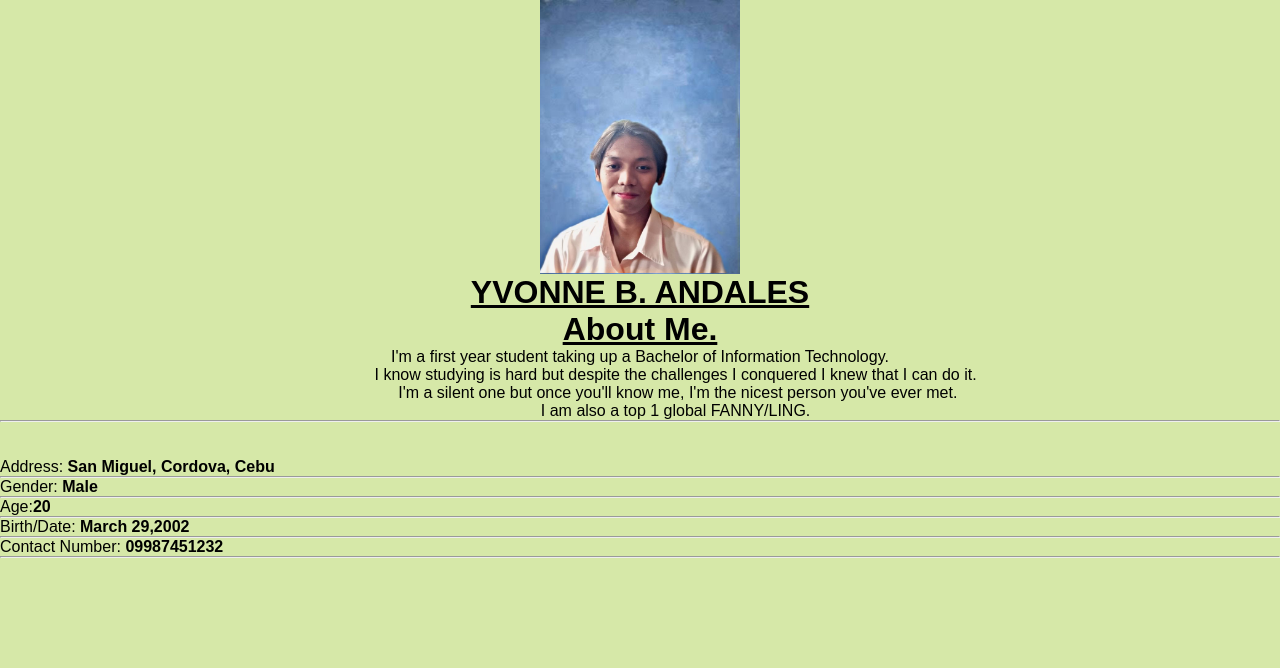
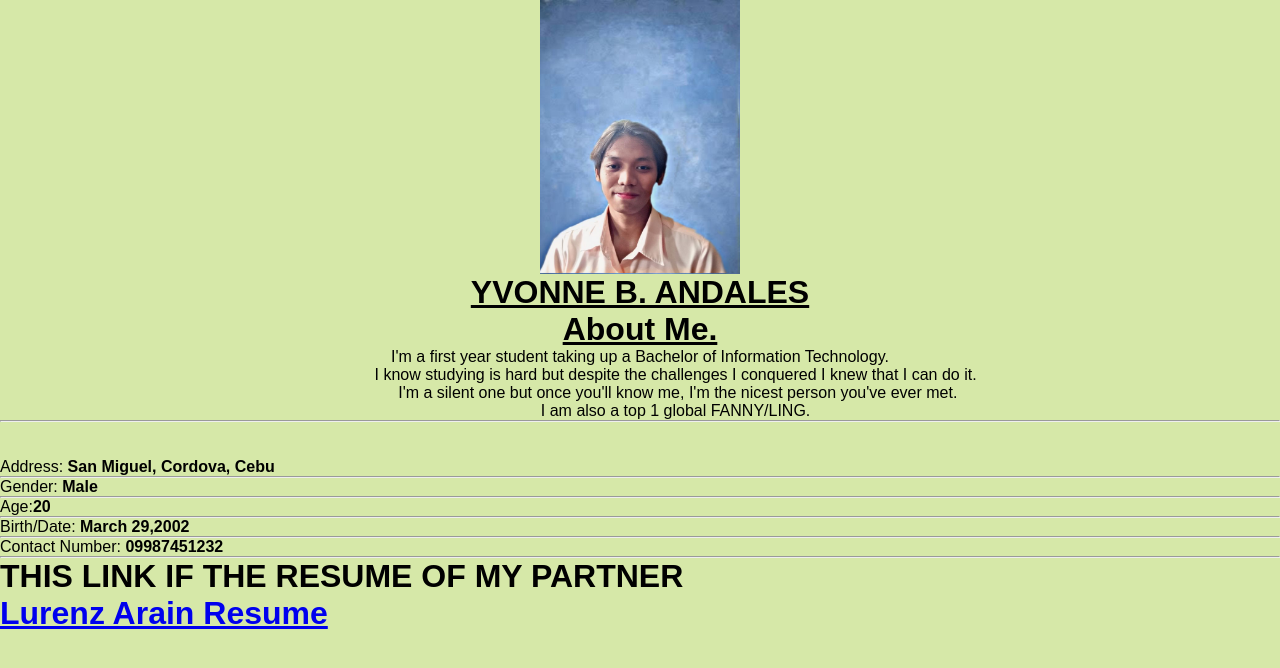
Before and after one commit to ARAINLURENZ/PORTFOLIO, a plain HTML site: page resumeyvon.html in a window 1280 px wide. Drawn offline with Linux system fonts and the light colour scheme.

Commit message:
Add files via upload

```diff
--- a/resumeyvon.html
+++ b/resumeyvon.html
@@ -30,6 +30,8 @@
                 <hr>
                 <p>Contact Number:<b> 09987451232</b></p>
                 <hr>
+                <h1>THIS LINK IF THE RESUME OF MY PARTNER</h1>
+            <h1><a href="lurenzresume.html">Lurenz Arain Resume</a></h1>
 
     </body>
 </html>
```
